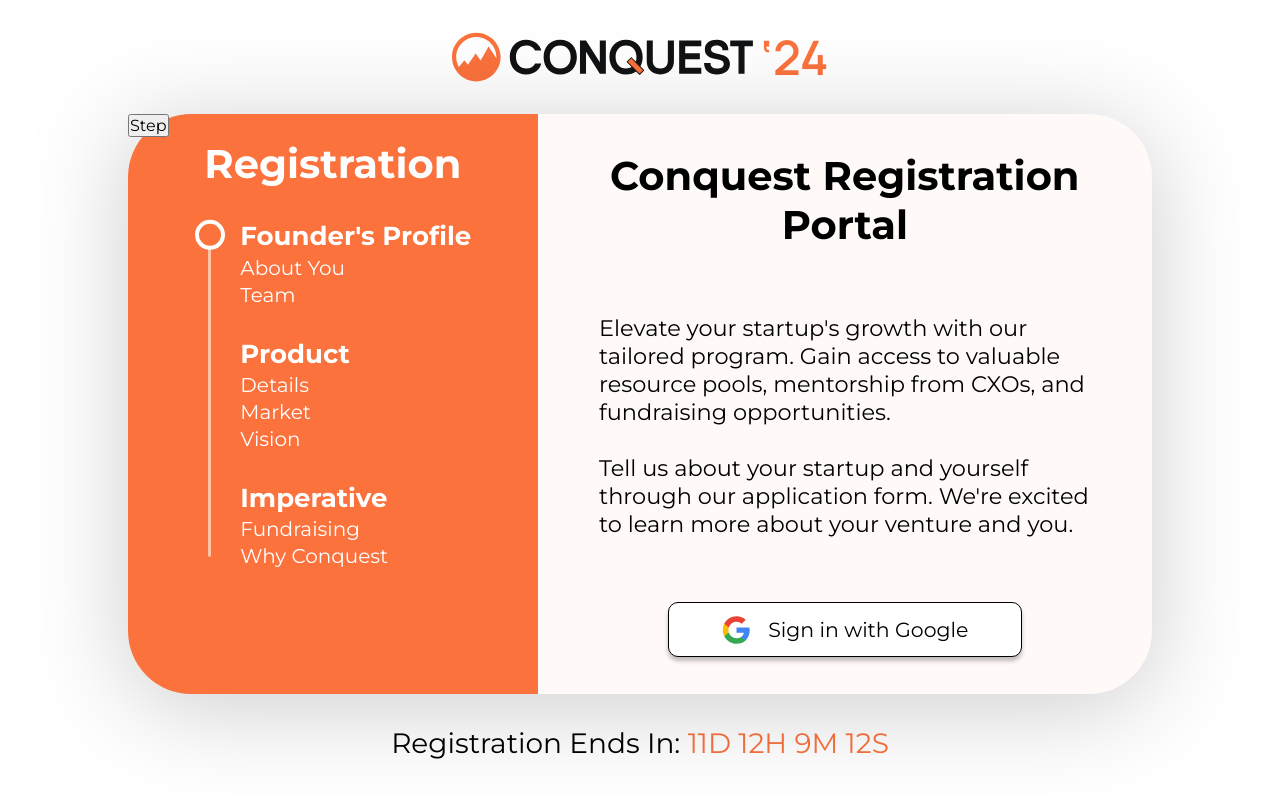
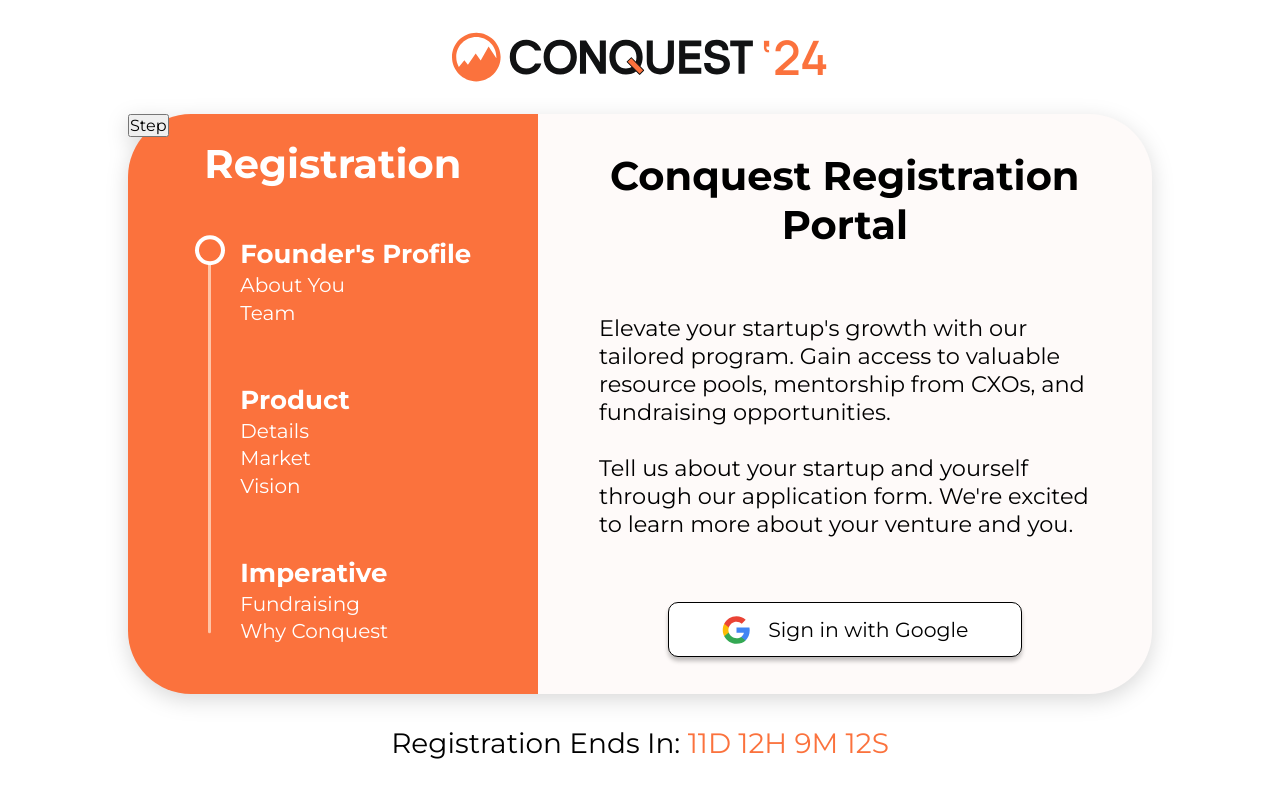
Before and after one commit to dvm-bitspilani/cel-conquest-2024, a React (Vite) app: page /login in a window 1280 px wide. Built offline with nearby package versions, Linux system fonts and the light colour scheme.

Commit message:
style: stepper component alignment

```diff
--- a/src/components/Login/Stepper2/stepper.module.scss
+++ b/src/components/Login/Stepper2/stepper.module.scss
@@ -1,7 +1,7 @@
 .container {
-    margin-bottom: 20%;
-    margin-top: 8%;
-    height: 60%;
+    // margin-bottom: 20%;
+    // margin-top: 8%;
+    height: 80%;
     width: 100%;
     display: flex;
     justify-content: center;
--- a/src/routes/Login/Login.jsx
+++ b/src/routes/Login/Login.jsx
@@ -13,7 +13,7 @@ import logoImage from '../../assets/signUpLogo.png'
 import * as styles from './login.module.scss'
 
 export default function Login() {
-    const { user, logout } = useContext(WebContext);
+    const { user } = useContext(WebContext);
     let content = <GoogleSignUpPage />
     if (user) {
         content = <RegistrationForm />
@@ -26,7 +26,14 @@ export default function Login() {
                 <section className={styles.orangeSection}>
                     <h1>Registration</h1>
                     {/* <Stepper activeCircle={0} /> */}
-                    <Stepper2 />
+                    <div style={{
+                        width: '100%',
+                        height: '100%',
+                        display: 'flex',
+                        alignItems: 'center'
+                    }}>
+                        <Stepper2 />
+                    </div>
                 </section>
                 <section className={styles.whiteSection}>
                     {content}
--- a/src/routes/Login/login.module.scss
+++ b/src/routes/Login/login.module.scss
@@ -35,7 +35,7 @@
     .loginContainer {
         width: clamp(20em, 80vw, 78.875em);
         height: clamp(20em, 100%, 45.125em);
-        filter: drop-shadow(0px 13px 49px rgba(0, 0, 0, 0.20));
+        filter: drop-shadow(0px 6px 10.5px rgba(0, 0, 0, 0.15));
         font-family: "Montserrat";
         display: flex;
 
@@ -73,7 +73,7 @@
 
         .whiteSection {
             width: 60%;
-            background-color: #FFFAF8;
+            background-color: #FEFAF9;
             border-radius: 0px 63px 63px 0px;
             @include loginSectionsCommonStyles();
 
```
